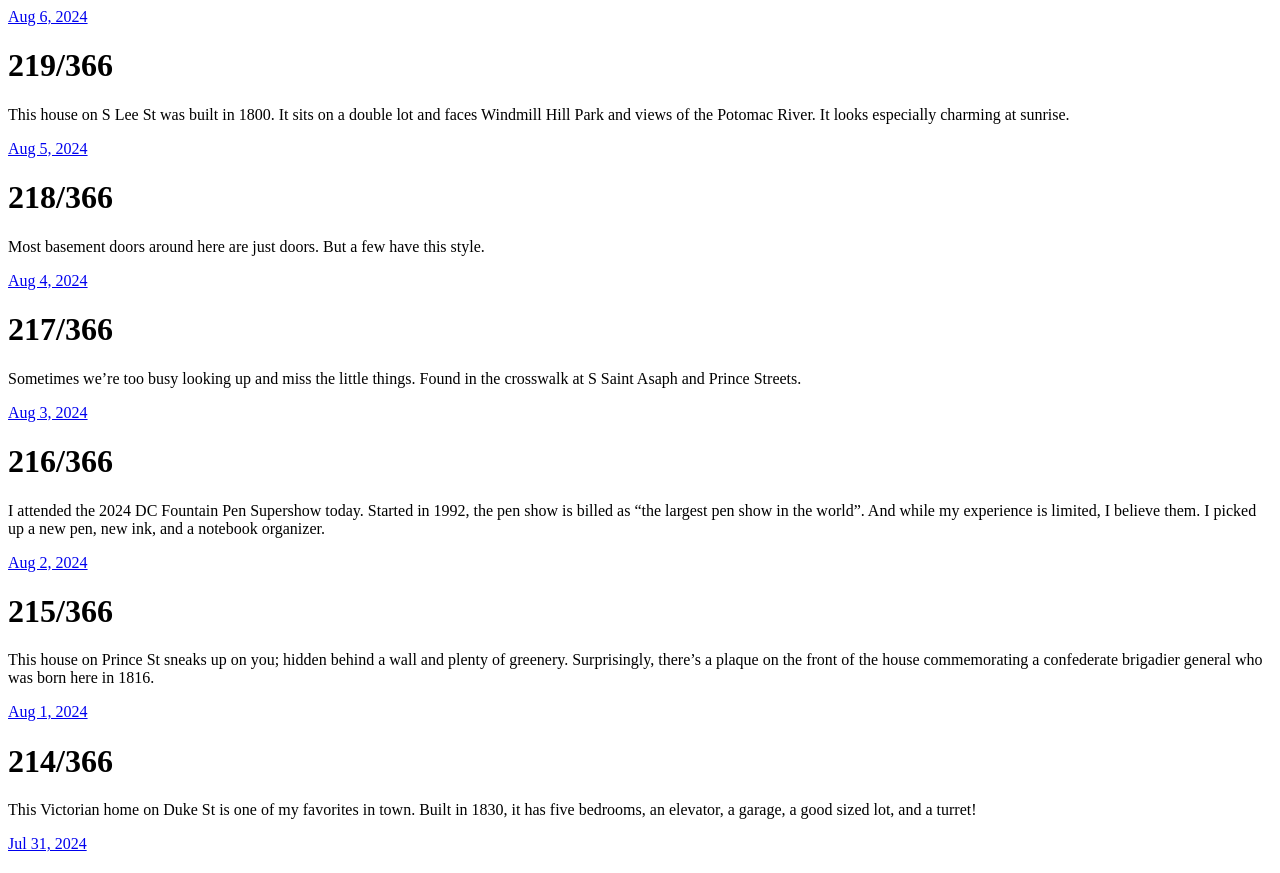
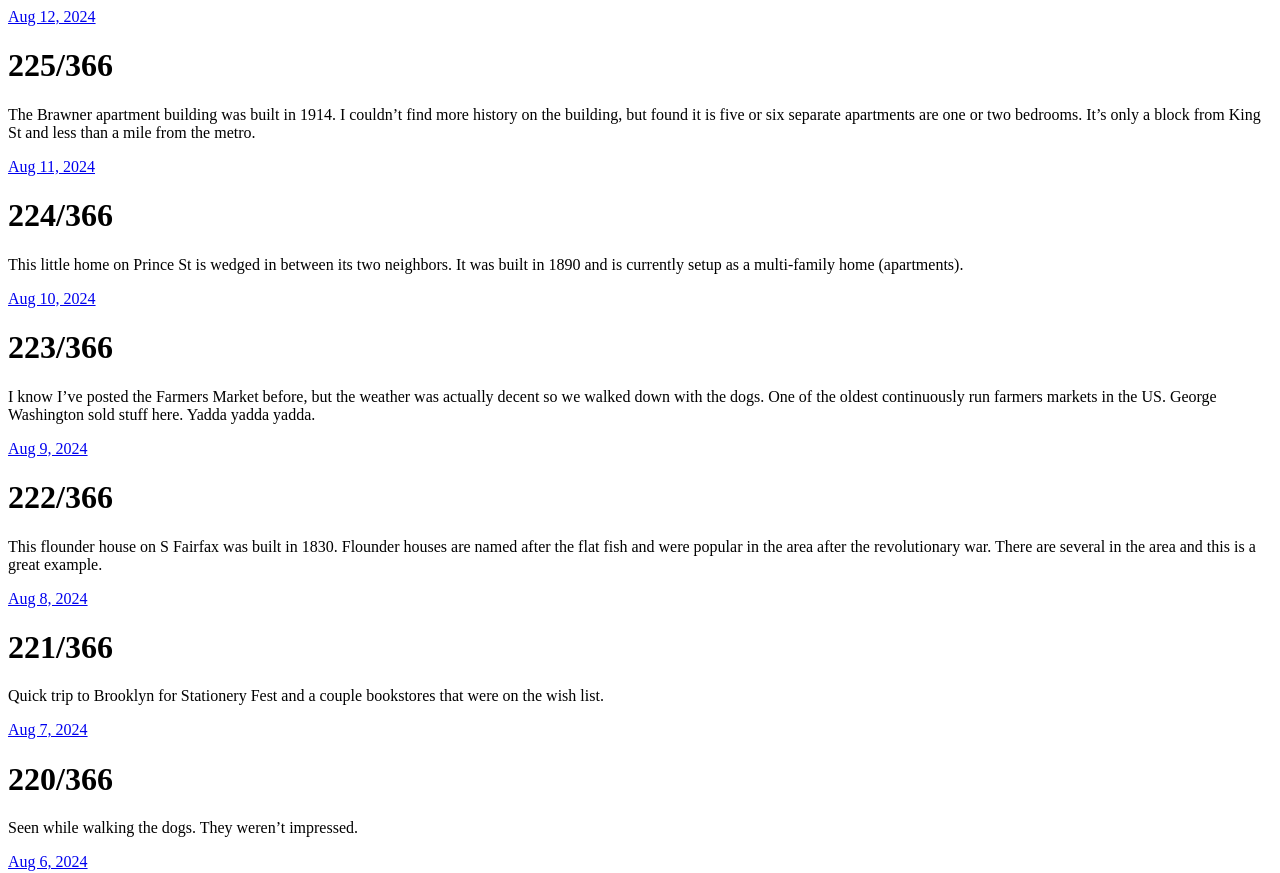
Before and after one commit to tartanjuice/tartanjuice.github.io, a plain HTML site: page index.html in a window 1280 px wide. Shown: the top 873 px of the page. Drawn offline with Linux system fonts and the light colour scheme.

Commit message:
Archiving from Micro.blog.

```diff
--- a/index.html
+++ b/index.html
@@ -21,6 +21,84 @@
 <div class="h-feed">
 
 
+
+	  <div class="h-entry">
+
+
+		<a href="https://teejay.blog/2024/08/12/the-brawner-apartment.html" class="u-url"><time class="dt-published" datetime="2024-08-12 20:35:20 -0400">Aug 12, 2024</time></a>
+
+		<div class="e-content">
+			 <h1 id="225366">225/366</h1>
+<p>The Brawner apartment building was built in 1914. I couldn’t find more history on the building, but found it is five or six separate apartments are one or two bedrooms. It’s only a block from King St and less than a mile from the metro.</p>
+<!-- raw HTML omitted -->
+
+		</div>
+	  </div>
+
+	  <div class="h-entry">
+
+
+		<a href="https://teejay.blog/2024/08/11/this-little-home.html" class="u-url"><time class="dt-published" datetime="2024-08-11 20:15:30 -0400">Aug 11, 2024</time></a>
+
+		<div class="e-content">
+			 <h1 id="224366">224/366</h1>
+<p>This little home on Prince St is wedged in between its two neighbors. It was built in 1890 and is currently setup as a multi-family home (apartments).</p>
+<!-- raw HTML omitted -->
+
+		</div>
+	  </div>
+
+	  <div class="h-entry">
+
+
+		<a href="https://teejay.blog/2024/08/10/i-know-ive.html" class="u-url"><time class="dt-published" datetime="2024-08-10 19:18:00 -0400">Aug 10, 2024</time></a>
+
+		<div class="e-content">
+			 <h1 id="223366">223/366</h1>
+<p>I know I’ve posted the Farmers Market before, but the weather was actually decent so we walked down with the dogs. One of the oldest continuously run farmers markets in the US. George Washington sold stuff here. Yadda yadda yadda.</p>
+<!-- raw HTML omitted -->
+
+		</div>
+	  </div>
+
+	  <div class="h-entry">
+
+
+		<a href="https://teejay.blog/2024/08/09/this-flounder-house.html" class="u-url"><time class="dt-published" datetime="2024-08-09 20:39:22 -0400">Aug 9, 2024</time></a>
+
+		<div class="e-content">
+			 <h1 id="222366">222/366</h1>
+<p>This flounder house on S Fairfax was built in 1830. Flounder houses are named after the flat fish and were popular in the area after the revolutionary war. There are several in the area and this is a great example.</p>
+<!-- raw HTML omitted -->
+
+		</div>
+	  </div>
+
+	  <div class="h-entry">
+
+
+		<a href="https://teejay.blog/2024/08/08/quick-trip-to.html" class="u-url"><time class="dt-published" datetime="2024-08-08 19:56:55 -0400">Aug 8, 2024</time></a>
+
+		<div class="e-content">
+			 <h1 id="221366">221/366</h1>
+<p>Quick trip to Brooklyn for Stationery Fest and a couple bookstores that were on the wish list.</p>
+<p><!-- raw HTML omitted --><!-- raw HTML omitted --><!-- raw HTML omitted --></p>
+
+		</div>
+	  </div>
+
+	  <div class="h-entry">
+
+
+		<a href="https://teejay.blog/2024/08/07/seen-while-walking.html" class="u-url"><time class="dt-published" datetime="2024-08-07 19:42:02 -0400">Aug 7, 2024</time></a>
+
+		<div class="e-content">
+			 <h1 id="220366">220/366</h1>
+<p>Seen while walking the dogs. They weren’t impressed.</p>
+<!-- raw HTML omitted -->
+
+		</div>
+	  </div>
 
 	  <div class="h-entry">
 
```
